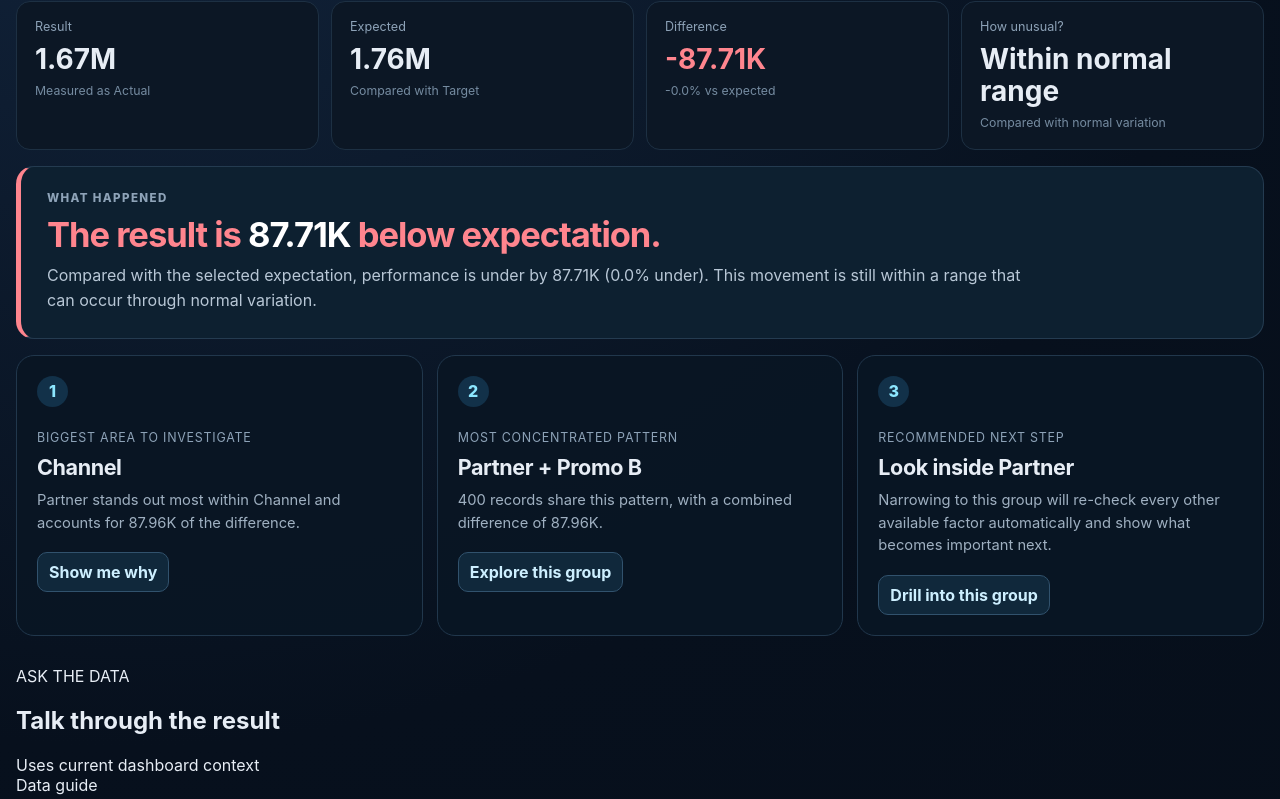
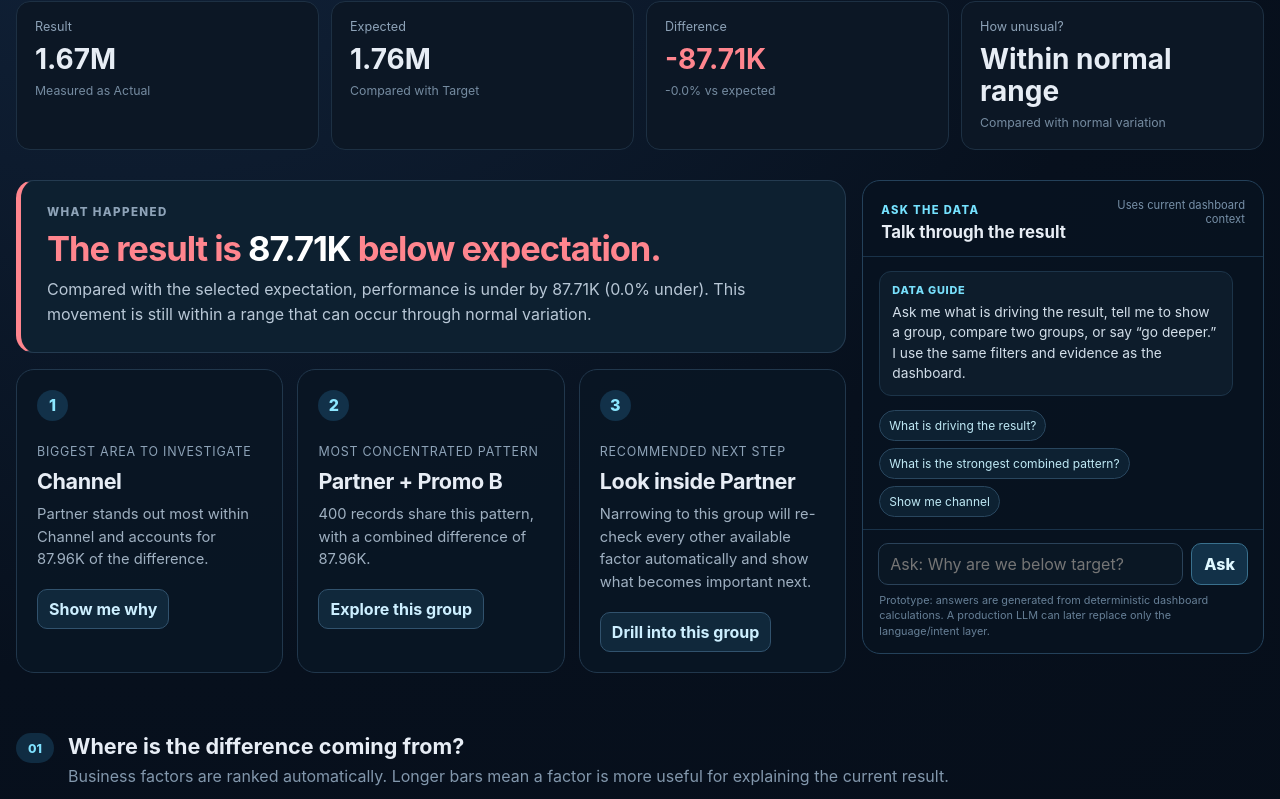
Before and after one commit to yashumani/drill-down-anamoly, a React (Vite) app: page / in a window 1280 px wide. Shown: the part 416-1215 px from the top of the page. Built offline with nearby package versions, Linux system fonts and the light colour scheme.

Commit message:
Style conversational analytics panel

```diff
--- a/src/styles.css
+++ b/src/styles.css
@@ -22,6 +22,8 @@ main { width: min(1500px, calc(100% - 32px)); margin: 0 auto; padding: 34px 0 80
 .metric strong { display: block; font-size: 1.75rem; line-height: 1.15; }
 .metric small { display: block; color: #758ba0; margin-top: 8px; font-size: .77rem; line-height: 1.35; }
 .good { color: #61e5ab !important; } .bad { color: #ff858e !important; } .warn { color: #ffd47a !important; }
+.guided-layout { display: grid; grid-template-columns: minmax(0, 1.55fr) minmax(340px, .75fr); gap: 16px; align-items: start; }
+.guided-main { min-width: 0; }
 .story-banner { margin: 14px 0 16px; padding: 24px 26px; border: 1px solid #243b50; border-radius: 18px; background: #0d2030; }
 .story-banner.bad { border-left: 5px solid #ff858e; }.story-banner.good { border-left: 5px solid #61e5ab; }
 .story-kicker { color: #8ea3b8; font-size: .72rem; letter-spacing: .12em; font-weight: 800; margin-bottom: 9px; }
@@ -35,6 +37,25 @@ main { width: min(1500px, calc(100% - 32px)); margin: 0 auto; padding: 34px 0 80
 .story-card h3 { margin: 8px 0 9px; font-size: 1.35rem; letter-spacing: -.02em; }
 .story-card p { margin: 0; color: #9fb0c1; line-height: 1.55; font-size: .92rem; }
 .story-action { margin-top: 18px; }.story-action button { border: 1px solid #31526d; background: #10283b; color: #cdefff; border-radius: 10px; padding: 9px 11px; font-weight: 700; }
+.chat-panel { position: sticky; top: 14px; margin-top: 14px; border: 1px solid #24415a; border-radius: 18px; background: rgba(8, 19, 32, .97); overflow: hidden; }
+.chat-head { display: flex; justify-content: space-between; gap: 12px; align-items: flex-start; padding: 17px 18px 14px; border-bottom: 1px solid #193249; }
+.chat-head h2 { margin: 4px 0 0; font-size: 1.05rem; }
+.chat-kicker { color: #75e2ff; font-size: .7rem; letter-spacing: .12em; font-weight: 800; }
+.chat-status { color: #7790a8; font-size: .7rem; text-align: right; max-width: 130px; }
+.chat-messages { display: grid; gap: 10px; padding: 14px 16px; max-height: 430px; overflow: auto; }
+.chat-message { padding: 11px 12px; border-radius: 12px; background: #0d1c2b; border: 1px solid #1c3449; }
+.chat-message.user { background: #10283b; margin-left: 28px; }
+.chat-message.assistant { margin-right: 14px; }
+.chat-message span { display: block; color: #78dffb; font-size: .68rem; font-weight: 800; text-transform: uppercase; letter-spacing: .07em; margin-bottom: 5px; }
+.chat-message.user span { color: #9fb4c8; }
+.chat-message p { margin: 0; color: #d2dee9; font-size: .86rem; line-height: 1.5; }
+.chat-suggestions { display: flex; gap: 7px; flex-wrap: wrap; padding: 0 16px 12px; }
+.chat-suggestions button { border: 1px solid #29465e; background: #0d2132; color: #bfe9f5; border-radius: 999px; padding: 7px 9px; font-size: .75rem; }
+.chat-suggestions button:hover { border-color: #63cbe8; }
+.chat-input-row { display: grid; grid-template-columns: 1fr auto; gap: 8px; padding: 13px 15px 8px; border-top: 1px solid #193249; }
+.chat-input-row input { min-width: 0; width: 100%; color: #edf5fb; background: #0a1724; border: 1px solid #2a4259; border-radius: 10px; padding: 10px 11px; }
+.chat-input-row button { border: 1px solid #39708d; background: #123148; color: #dff8ff; border-radius: 10px; padding: 9px 12px; font-weight: 800; }
+.chat-note { display: block; color: #667f96; padding: 0 16px 14px; font-size: .68rem; line-height: 1.4; }
 .section-heading { margin: 30px 0 12px; }
 .section-heading > div { display: flex; gap: 14px; align-items: flex-start; }
 .section-number { display: inline-grid; place-items: center; min-width: 38px; height: 30px; border-radius: 999px; background: #102c42; color: #7fe2ff; font-size: .77rem; font-weight: 800; }
@@ -55,11 +76,13 @@ main { width: min(1500px, calc(100% - 32px)); margin: 0 auto; padding: 34px 0 80
 .analyst-details summary { padding: 17px 20px; cursor: pointer; font-weight: 800; color: #c9d8e6; background: #0b1927; }
 .details-intro { margin: 16px 18px 0; color: #8297ac; }
 .controls { display: flex; gap: 14px; align-items: end; flex-wrap: wrap; margin: 14px 18px; padding: 15px; border: 1px solid #1c3045; border-radius: 14px; background: rgba(10, 24, 40, .88); }
+.top-controls { margin: 0 0 14px; }
 .controls label { display: grid; gap: 7px; color: #91a8bf; font-size: .82rem; }
 select, .controls button { color: #e7eef7; background: #0b1624; border: 1px solid #2a4259; border-radius: 10px; padding: 9px 11px; }
 .technical-strip { display: flex; gap: 10px; flex-wrap: wrap; margin: 0 18px 16px; }.technical-strip span { background: #0d1c2b; border: 1px solid #1d354a; border-radius: 999px; padding: 8px 11px; color: #8298ae; font-size: .8rem; }.technical-strip strong { color: #e0eaf4; }
 .empty { min-height: 240px; display: grid; place-items: center; color: #7f96ad; padding: 20px; }
 .table-panel { padding-top: 8px; border-left: 0; border-right: 0; border-bottom: 0; border-radius: 0; }.table-wrap { overflow: auto; max-height: 520px; } table { width: 100%; border-collapse: collapse; font-size: .83rem; } th { position: sticky; top: 0; z-index: 1; background: #0d1b2a; color: #8ea6bc; text-align: left; } th, td { padding: 10px 13px; border-bottom: 1px solid #172b3e; white-space: nowrap; } tbody tr:hover { background: #0c2132; cursor: pointer; }
 .error { background: #36161d; color: #ffb2b8; border: 1px solid #74313a; padding: 10px 13px; border-radius: 10px; margin: 10px 0; }
+@media (max-width: 1180px) { .guided-layout { grid-template-columns: 1fr; }.chat-panel { position: static; }.chat-messages { max-height: 320px; } }
 @media (max-width: 1050px) { .executive-metrics { grid-template-columns: repeat(2, 1fr); } .story-grid { grid-template-columns: 1fr; } .grid.two, .grid.wide-left { grid-template-columns: 1fr; } }
-@media (max-width: 680px) { main { width: min(100% - 18px, 1500px); padding-top: 20px; } .hero { align-items: stretch; flex-direction: column; }.executive-metrics { grid-template-columns: 1fr 1fr; }.scope-bar { align-items: flex-start; flex-direction: column; }.breadcrumb-panel { grid-template-columns: 1fr; }.story-banner { padding: 20px; } }
+@media (max-width: 680px) { main { width: min(100% - 18px, 1500px); padding-top: 20px; } .hero { align-items: stretch; flex-direction: column; }.executive-metrics { grid-template-columns: 1fr 1fr; }.scope-bar { align-items: flex-start; flex-direction: column; }.breadcrumb-panel { grid-template-columns: 1fr; }.story-banner { padding: 20px; }.chat-head { flex-direction: column; }.chat-status { text-align: left; max-width: none; } }
```
